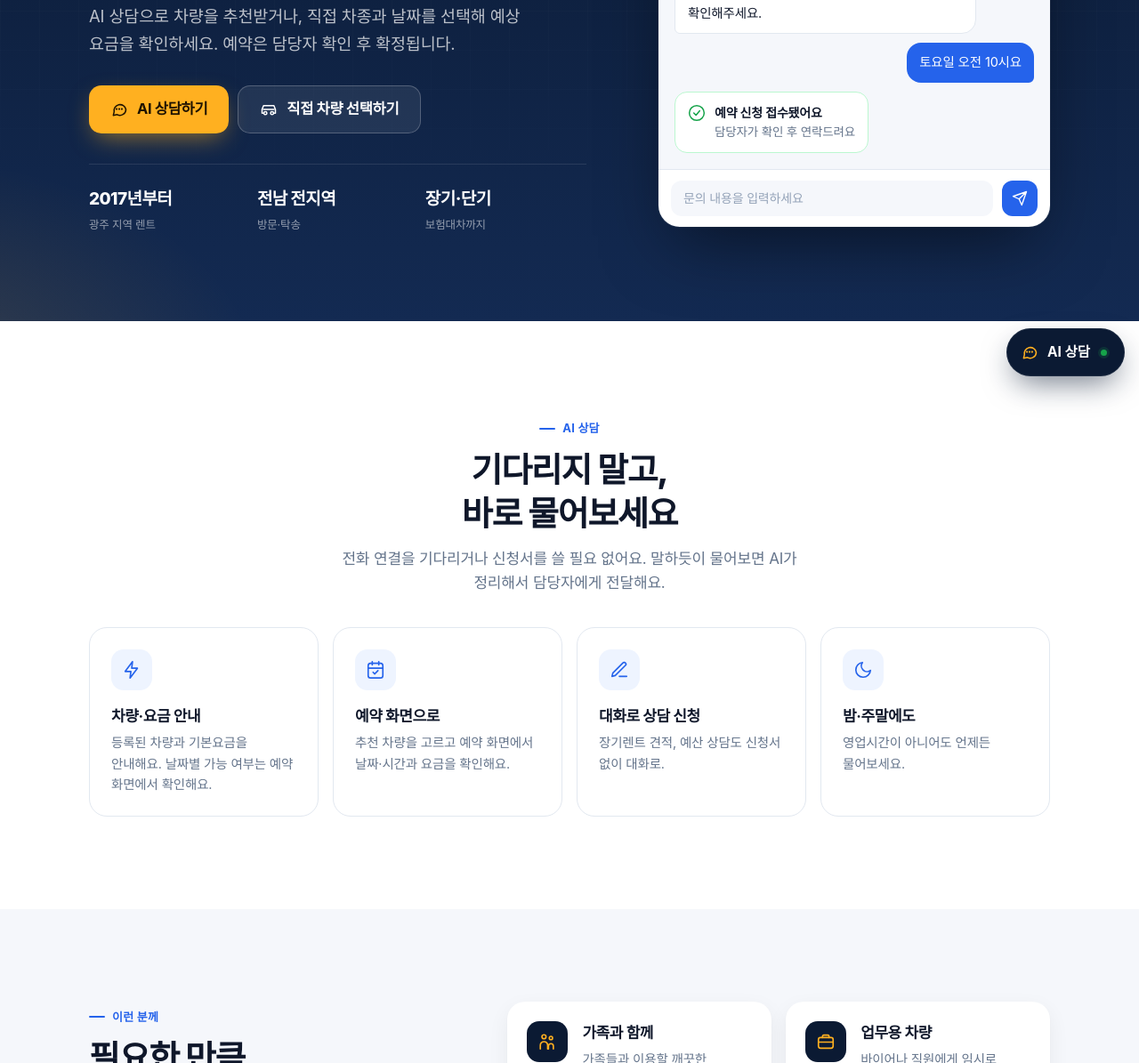
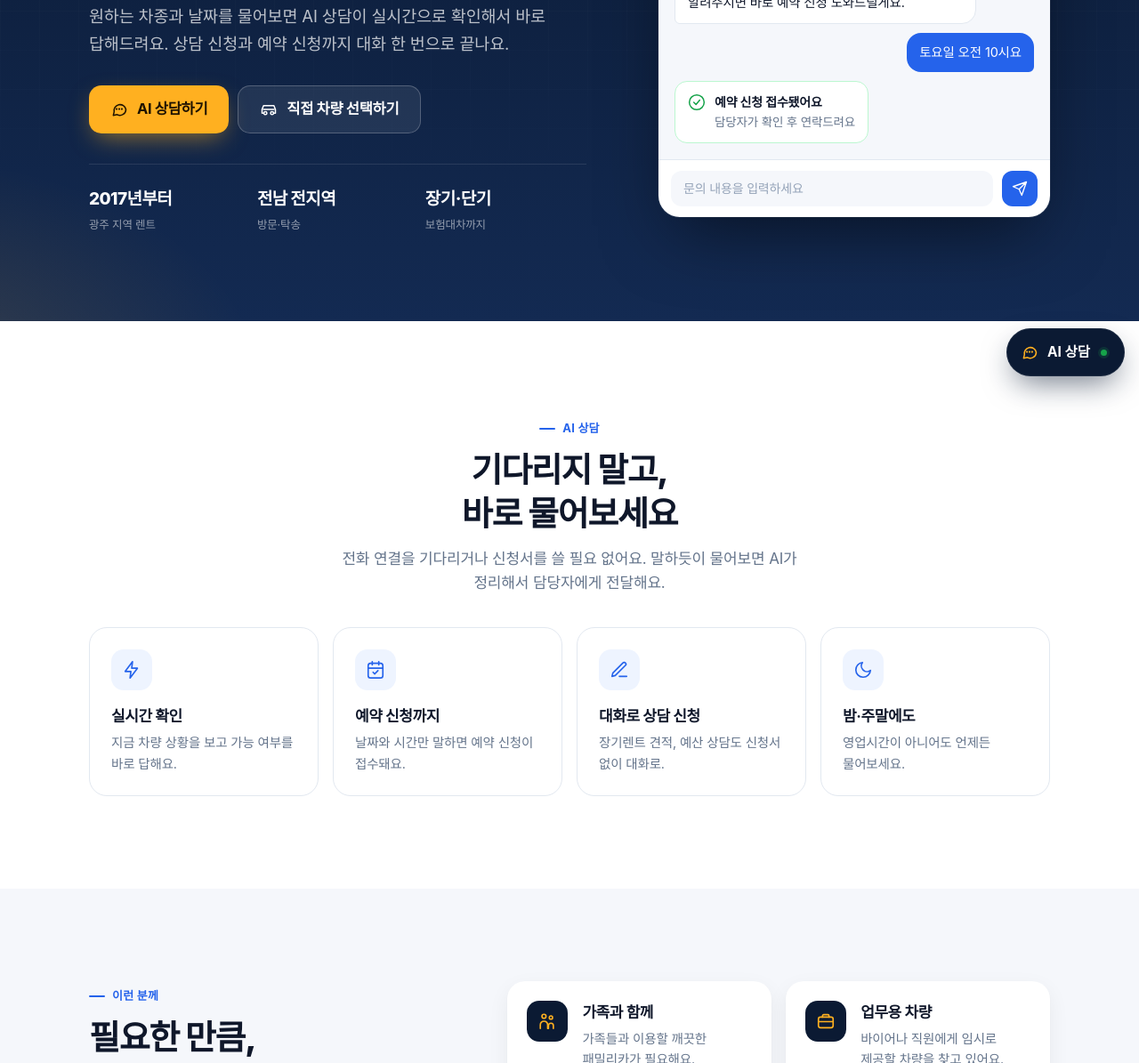
Before and after one commit to pang-rent/main, a plain HTML site: page index.html in a window 1280 px wide. Shown: the part 361-1556 px from the top of the page at 89% size. Drawn offline with Linux system fonts and the light colour scheme; no server answers; a web font is replaced by a local one.

Commit message:
Update index.html

```diff
--- a/index.html
+++ b/index.html
@@ -279,7 +279,7 @@
     <div class="hero-text">
       <span class="pill"><svg class="ic"><use href="#i-pin"/></svg>광주광역시 · 전남 전지역 방문·탁송</span>
       <h1>장기·단기 렌트,<br><em>지금 바로</em> 확인하세요</h1>
-      <p class="sub">AI 상담으로 차량을 추천받거나, 직접 차종과 날짜를 선택해 예상 요금을 확인하세요. 예약은 담당자 확인 후 확정됩니다.</p>
+      <p class="sub">원하는 차종과 날짜를 물어보면 AI 상담이 실시간으로 확인해서 바로 답해드려요. 상담 신청과 예약 신청까지 대화 한 번으로 끝나요.</p>
       <div class="cta">
         <button class="btn btn-sun" onclick="openChat()"><svg class="ic"><use href="#i-chat"/></svg>AI 상담하기</button>
         <a class="btn btn-glass" href="./booking.html"><svg class="ic"><use href="#i-car"/></svg>직접 차량 선택하기</a>
@@ -294,11 +294,11 @@
     <div class="demo" aria-hidden="true">
       <div class="demo-head">
         <span class="av"><svg class="ic"><use href="#i-spark"/></svg></span>
-        <div><b>팡팡렌트카 AI 상담</b><small><span class="live"></span>상담 화면 예시</small></div>
+        <div><b>팡팡렌트카 AI 상담</b><small><span class="live"></span>실시간 차량 확인 중</small></div>
       </div>
       <div class="demo-body">
         <div class="msg me">카니발 이번 주말 2박3일 가능해요?</div>
-        <div class="msg ai">등록된 차량과 요금을 안내해드릴게요. 정확한 날짜별 가능 여부는 직접 차량 선택 화면에서 확인해주세요.</div>
+        <div class="msg ai">네, 이번 주말 가능해요. 토요일 몇 시에 받으실지 알려주시면 바로 예약 신청 도와드릴게요.</div>
         <div class="msg me">토요일 오전 10시요</div>
         <div class="receipt"><svg class="ic"><use href="#i-check"/></svg><div><b>예약 신청 접수됐어요</b><span>담당자가 확인 후 연락드려요</span></div></div>
       </div>
@@ -315,8 +315,8 @@
       <p class="lead">전화 연결을 기다리거나 신청서를 쓸 필요 없어요. 말하듯이 물어보면 AI가 정리해서 담당자에게 전달해요.</p>
     </div>
     <div class="features">
-      <div class="feat"><span class="ib"><svg class="ic"><use href="#i-bolt"/></svg></span><div><h3>차량·요금 안내</h3><p>등록된 차량과 기본요금을 안내해요. 날짜별 가능 여부는 예약 화면에서 확인해요.</p></div></div>
-      <div class="feat"><span class="ib"><svg class="ic"><use href="#i-cal"/></svg></span><div><h3>예약 화면으로</h3><p>추천 차량을 고르고 예약 화면에서 날짜·시간과 요금을 확인해요.</p></div></div>
+      <div class="feat"><span class="ib"><svg class="ic"><use href="#i-bolt"/></svg></span><div><h3>실시간 확인</h3><p>지금 차량 상황을 보고 가능 여부를 바로 답해요.</p></div></div>
+      <div class="feat"><span class="ib"><svg class="ic"><use href="#i-cal"/></svg></span><div><h3>예약 신청까지</h3><p>날짜와 시간만 말하면 예약 신청이 접수돼요.</p></div></div>
       <div class="feat"><span class="ib"><svg class="ic"><use href="#i-note"/></svg></span><div><h3>대화로 상담 신청</h3><p>장기렌트 견적, 예산 상담도 신청서 없이 대화로.</p></div></div>
       <div class="feat"><span class="ib"><svg class="ic"><use href="#i-moon"/></svg></span><div><h3>밤·주말에도</h3><p>영업시간이 아니어도 언제든 물어보세요.</p></div></div>
     </div>
```
